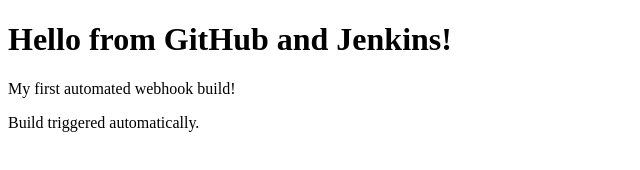
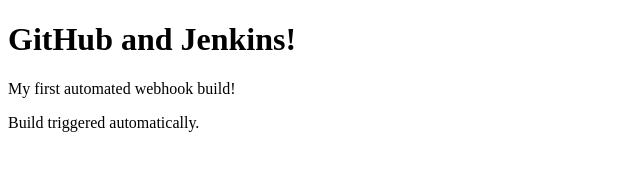
Before and after one commit to lahirueranga/jenkins-demo-app, a plain HTML site: page index.html in a window 1280 px wide. Shown: the whole page, without its empty margins (0-640 px from the left). Drawn offline with Linux system fonts and the light colour scheme.

Commit message:
pipeline chage content to check test

```diff
--- a/index.html
+++ b/index.html
@@ -4,7 +4,7 @@
     <title>My Jenkins Application</title>
 </head>
 <body>
-    <h1>Hello from GitHub and Jenkins!</h1>
+    <h1>GitHub and Jenkins!</h1>
 
     <p>My first automated webhook build!</p>
 
```
